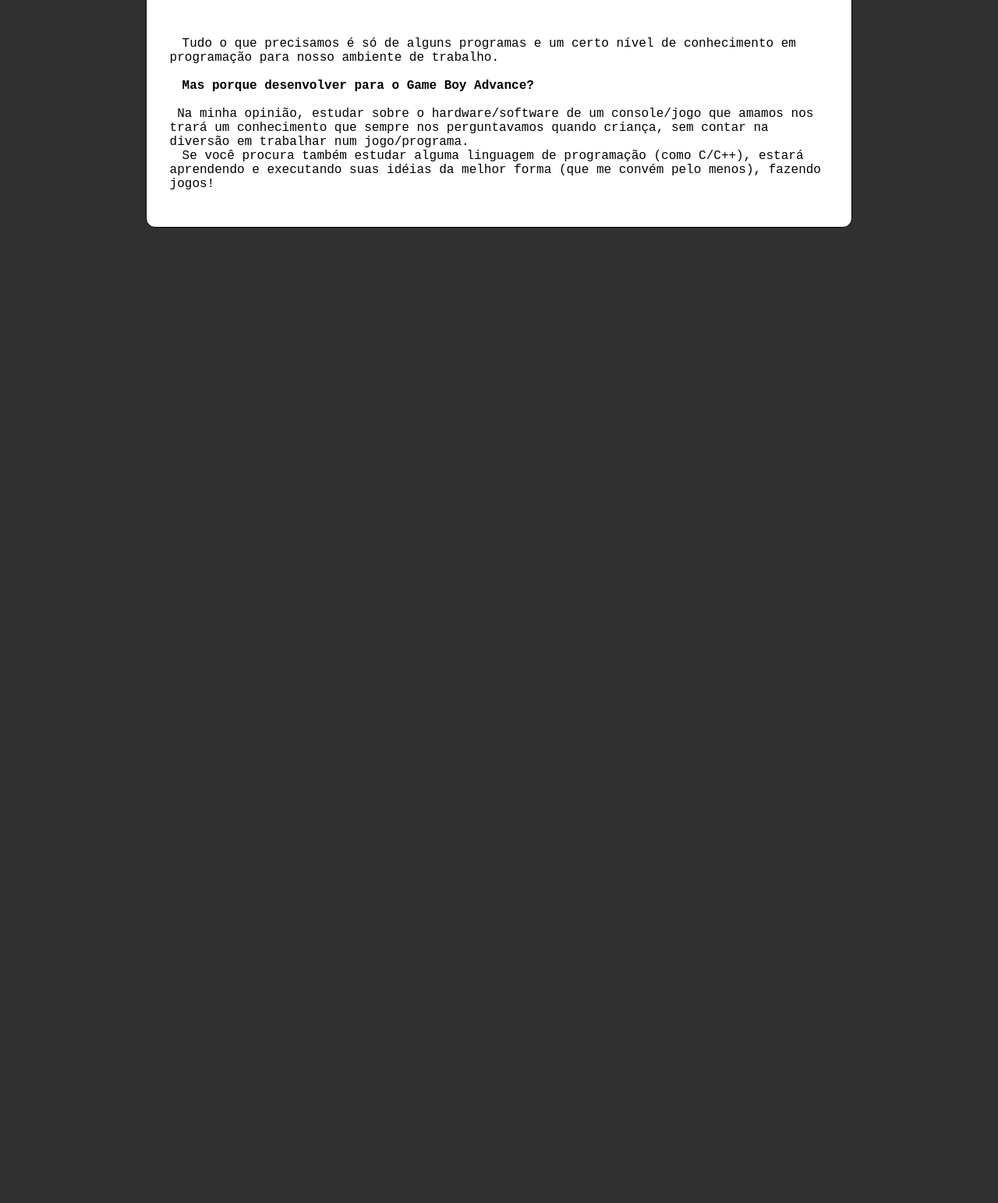
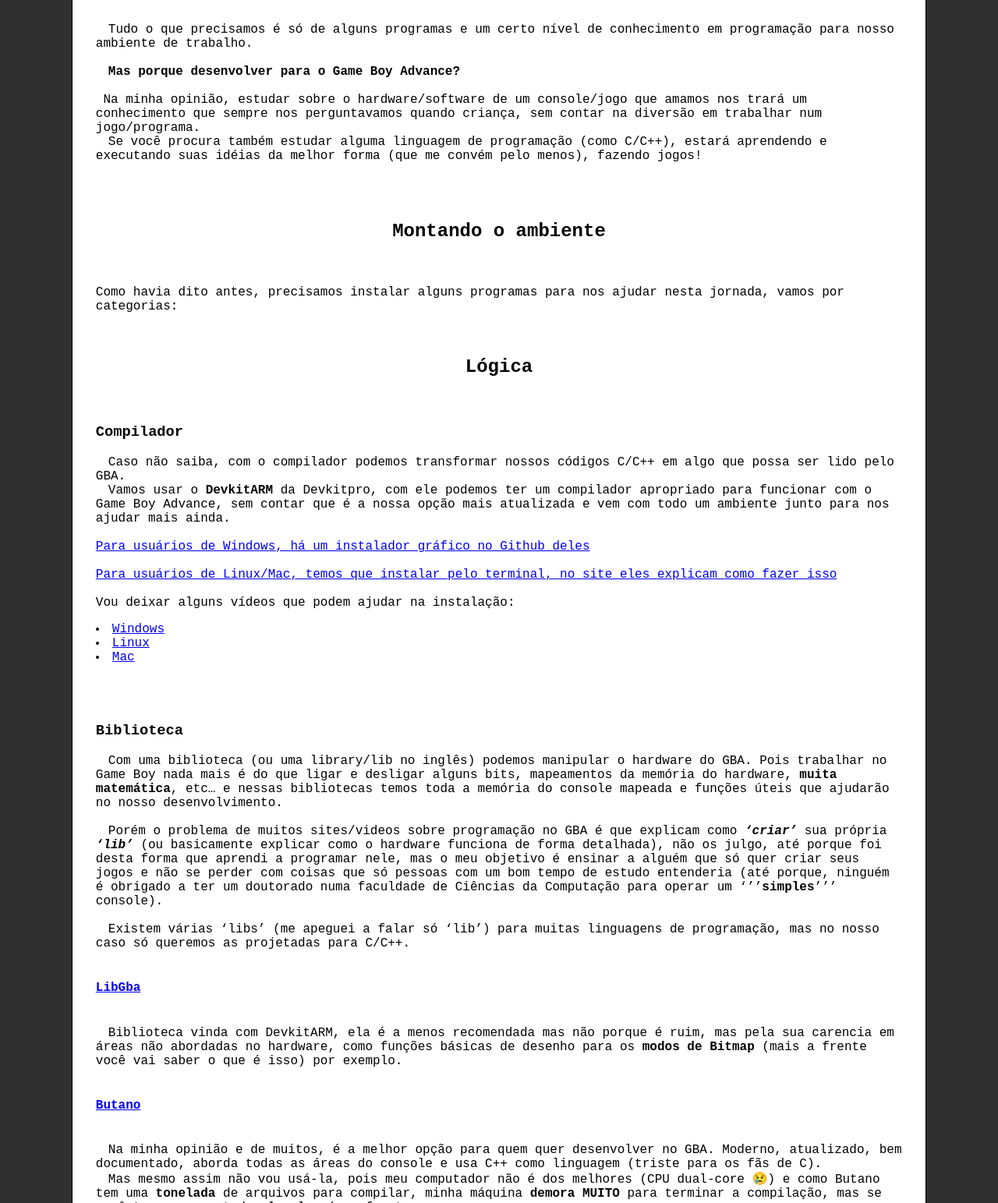
Before and after one commit to ATSxp/void.github.io, a plain HTML site: page pages/devgba/devgba_0.html in a window 1280 px wide. Shown: the part 548-2091 px from the top of the page at 78% size. Before the commit the page ends 848 px from the top, so only its background shows below. Drawn offline with Linux system fonts and the light colour scheme.

Commit message:
add more things

```diff
--- a/css/style.css
+++ b/css/style.css
@@ -4,37 +4,19 @@
   background-color: #303030;
 }
 
-h1 {
-  font-family: Ubuntu, Lora, monospace;
-}
-
-h2 {
-  font-family: Ubuntu, Lora, monospace;
-}
-
-blockquote {
-  font-family: Courier New, Lora, monospace;
-}
-
-p {
-  font-family: Courier New, Lora, monospace;
-}
-
 main {
   background-color: white;
+  font-family: Ubuntu, Lora, monospace;
   text-align: center;
-  width: 70%;
+  width: 85%;
   margin: auto;
   border: 1px solid #000;
   border-radius: 12px;
   padding: 10px;
 }
 
-.sumario {
-  text-align: left;
-}
-
 .content {
+  font-family: Courier New, Lora, monospace;
   text-align: left;
   padding: 20px;
 }
--- a/pages/devgba/devgba_0.html
+++ b/pages/devgba/devgba_0.html
@@ -42,12 +42,104 @@
           &nbsp;Na minha opinião, estudar sobre
           o hardware/software de um console/jogo que amamos nos trará um conhecimento que
           sempre nos perguntavamos quando criança, sem contar na diversão em trabalhar num
-          jogo/programa.<br>
+          jogo/programa.
+          <br>
           &emsp;Se você procura também estudar alguma linguagem de programação (como C/C++),
           estará aprendendo e executando suas idéias da melhor forma (que me convém pelo menos),
           fazendo jogos!
         </p>
       </div>
+
+      <br>
+
+      <h2>Montando o ambiente</h2>
+      <div class="content">
+        <p>Como havia dito antes, precisamos instalar alguns programas para nos ajudar nesta jornada, vamos por categorias:</p>
+      </div>
+
+      <h2>Lógica</h2>
+
+      <div class="content">
+        <h3>Compilador</h3>
+        <p>
+          &emsp;Caso não saiba, com o compilador podemos transformar nossos códigos C/C++ em algo que possa ser lido pelo
+          GBA.<br>
+          &emsp;Vamos usar o <b>DevkitARM</b> da Devkitpro, com ele podemos ter um compilador apropriado para funcionar
+          com o Game Boy Advance, sem contar que é a nossa opção mais atualizada e vem com todo um ambiente
+          junto para nos ajudar mais ainda.
+          <br><br>
+
+          <a href="https://github.com/devkitPro/installer/releases">Para usuários de Windows, há um instalador gráfico no Github deles</a>
+          <br><br>
+          <a href="https://devkitpro.org/wiki/devkitPro_pacman">
+            Para usuários de Linux/Mac, temos que
+            instalar pelo terminal, no site eles explicam como fazer isso
+          </a>
+
+          <br><br>
+
+          Vou deixar alguns vídeos que podem ajudar na instalação:
+
+          <li>
+            <a href="https://www.youtube.com/watch?v=mY3fd3hNUEk&t=13s">Windows</a>
+          </ol>
+          <li>
+            <a href="https://www.youtube.com/watch?v=8v3Ci_KvMNM">Linux</a>
+          </li>
+          <li>
+            <a href="https://www.youtube.com/watch?v=npBynWIY5Lg&t=4s">Mac</a>
+          </li>
+        </p>
+      </div>
+
+      <div class="content">
+        <h3>Biblioteca</h3>
+        <p>
+          &emsp;Com uma biblioteca (ou uma library/lib no inglês) podemos manipular o hardware do GBA.
+          Pois trabalhar no Game Boy nada mais é do que ligar e desligar alguns bits,
+          mapeamentos da memória do hardware, <strong>muita matemática</strong>, etc… e nessas bibliotecas
+          temos toda a memória do console mapeada e funções úteis que ajudarão no nosso desenvolvimento.
+          <br><br>
+          &emsp;Porém o problema de muitos sites/videos sobre programação no GBA é que explicam como
+          <i><b>‘criar’</b></i> sua própria <i><b>‘lib’</b></i> (ou basicamente explicar como o hardware
+          funciona de forma detalhada),
+          não os julgo, até porque foi desta forma que aprendi a programar nele, mas o meu objetivo é
+          ensinar a alguém que só quer criar seus jogos e não se perder com coisas que só pessoas com um
+          bom tempo de estudo entenderia (até porque, ninguém é obrigado a ter um doutorado numa faculdade
+          de Ciências da Computação para operar um ‘’’<strong>simples</strong>’’’ console).
+          <br><br>
+          &emsp;Existem várias ‘libs’ (me apeguei a falar só ‘lib’) para muitas linguagens de programação, mas no
+          nosso caso só queremos as projetadas para C/C++.
+          <br><br>
+
+          <a href="https://github.com/devkitPro/libgba"><h4>LibGba</h4></a>
+          <br>
+          &emsp;Biblioteca vinda com DevkitARM, ela é a menos recomendada mas não porque é ruim, mas
+          pela sua carencia em áreas não abordadas no hardware, como funções básicas de desenho
+          para os <b>modos de Bitmap</b> (mais a frente você vai saber o que é isso) por exemplo.
+          <br><br>
+
+          <a href="https://github.com/GValiente/butano"><h4>Butano</h4></a>
+          <br>
+          &emsp;Na minha opinião e de muitos, é a melhor opção para quem quer desenvolver no GBA.
+          Moderno, atualizado, bem documentado, aborda todas as áreas do console e usa C++
+          como linguagem (triste para os fãs de C).
+          <br>
+          &emsp;Mas mesmo assim não vou usá-la, pois meu
+          computador não é dos melhores (CPU dual-core &#128546;) e como Butano tem uma
+          <strong>tonelada</strong> de arquivos para compilar, minha máquina <strong>demora MUITO</strong> para
+          terminar a compilação, mas se você tem um computador legal, vá em frente.
+          <br><br>
+
+          <a href="https://github.com/devkitPro/libtonc"><h4>LibTonc</h4></a>
+          &emsp;Aqui o meu <i>‘xodó’</i>, também vem junto com DevkitARM, ela é a biblioteca mais
+          reverente da comunidade, vinda dos <a href="https://www.coranac.com/tonc/text/">tutoriais de mesmo nome (Tonc, só Tonc)</a>
+          possibilitou a vários usuários pelo mundo entenderem como funcionava de fato o desenvolvimento no
+          Game Boy, não aborda todas as áreas do console, mas já é bem usável no desenvolvimento,
+          suporta C/C++.
+        </p>
+      </div>
+
     </main>
   </body>
 </html>
```
Also changed, not shown: index.html (+1 -1 lines).
